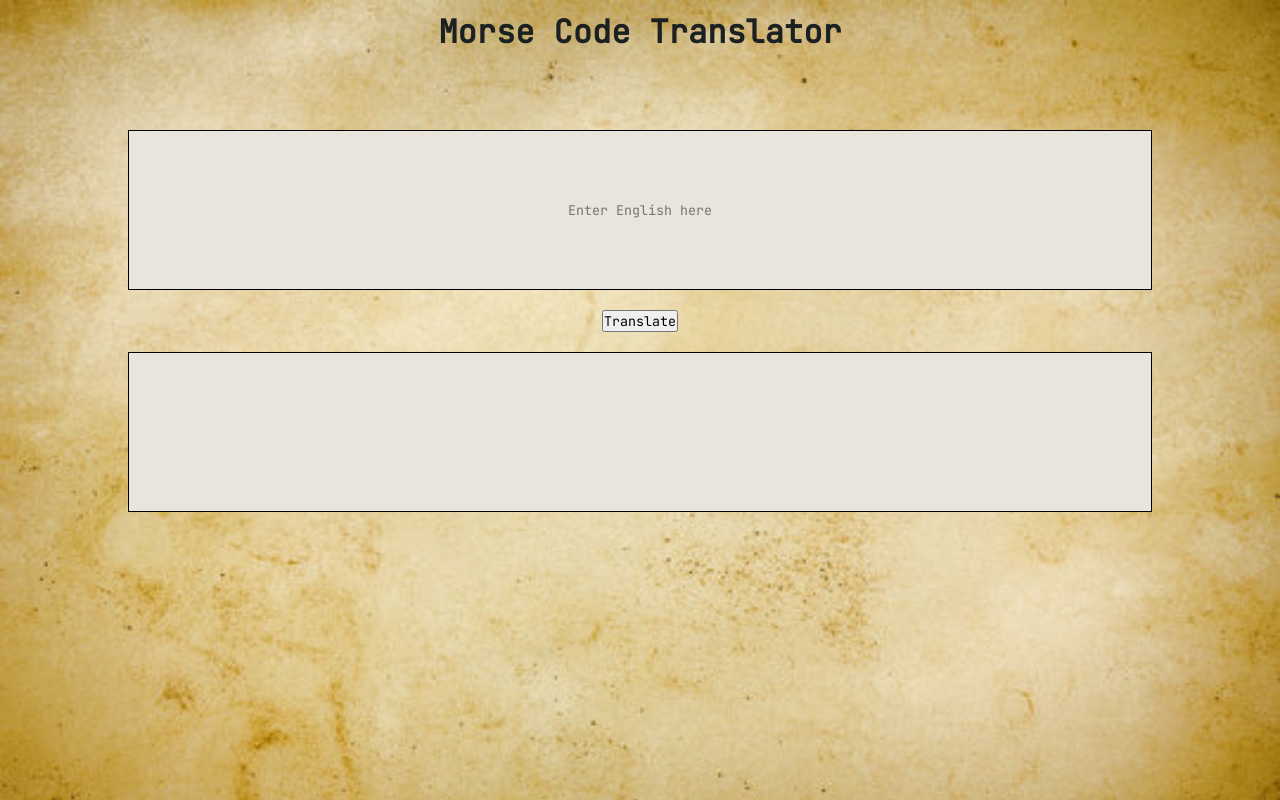
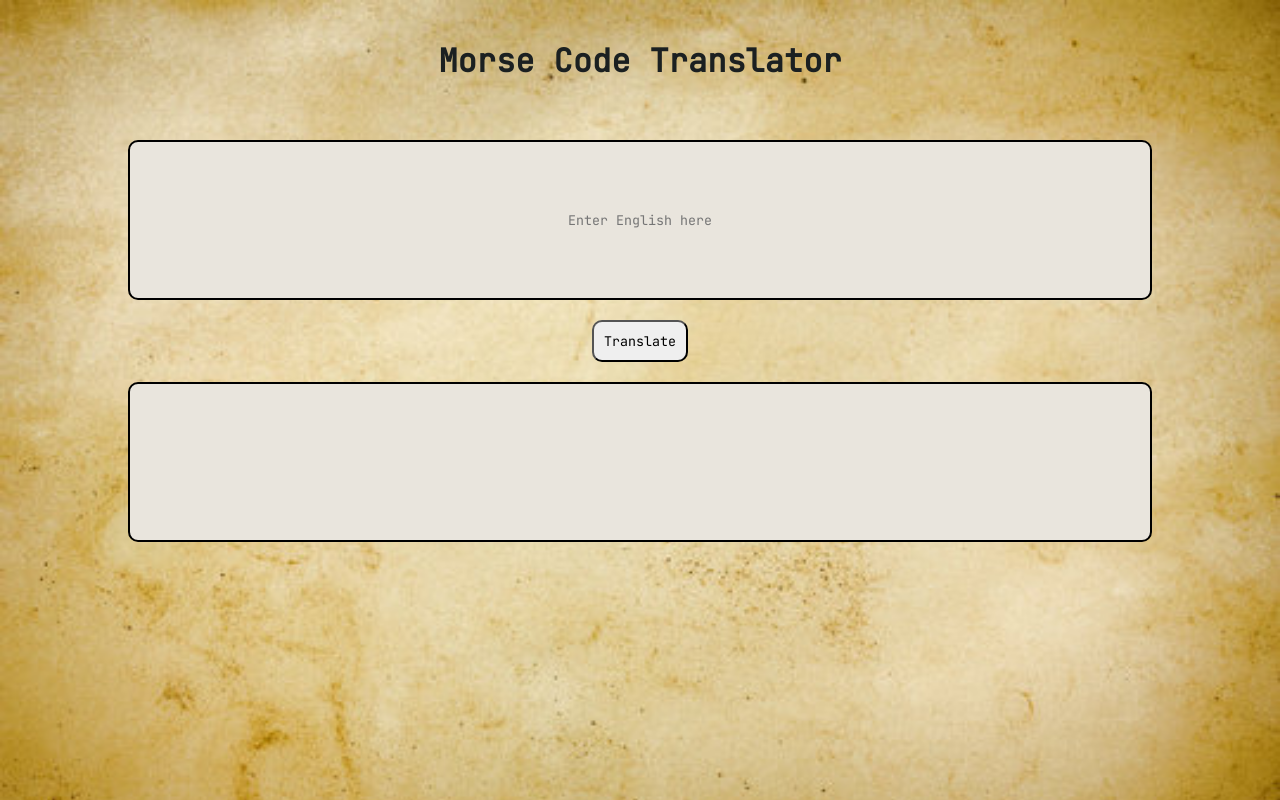
Before and after one commit to LouiseWong19/morse_code, a website: page index.html in a window 1280 px wide. Drawn offline with Linux system fonts and the light colour scheme.

Commit message:
added border-radius

```diff
--- a/assets/styles/_typography.scss
+++ b/assets/styles/_typography.scss
@@ -9,7 +9,8 @@ body{
 input,div{
   height: 20vh;
   width: 80vw;
-  border: 1px solid black;
+  border: 2px solid black;
+  border-radius: 10px;
   margin: 20px 0;
   background-color: $secondary-color;
 }
--- a/styles.scss
+++ b/styles.scss
@@ -12,9 +12,12 @@
 header{
   text-align: center;
   height: 100px;
+  display: flex;
+  align-items: center;
+  justify-content: center;
   h1{
     justify-content: center;
-    margin-top: 10px;
+    margin-top: 20px;
   }
 }
 
@@ -23,8 +26,13 @@ header{
   display: flex;
   flex-direction: column;
   align-items: center;
+  margin-top: 20px;
   #translator__english{
     text-align: center;
+  }
+  #translator__btn{
+    padding: 10px;
+    border-radius: 10px;
   }
   #translator__morse_code{
     text-align: center;
```
Also changed, not shown: styles.css.
